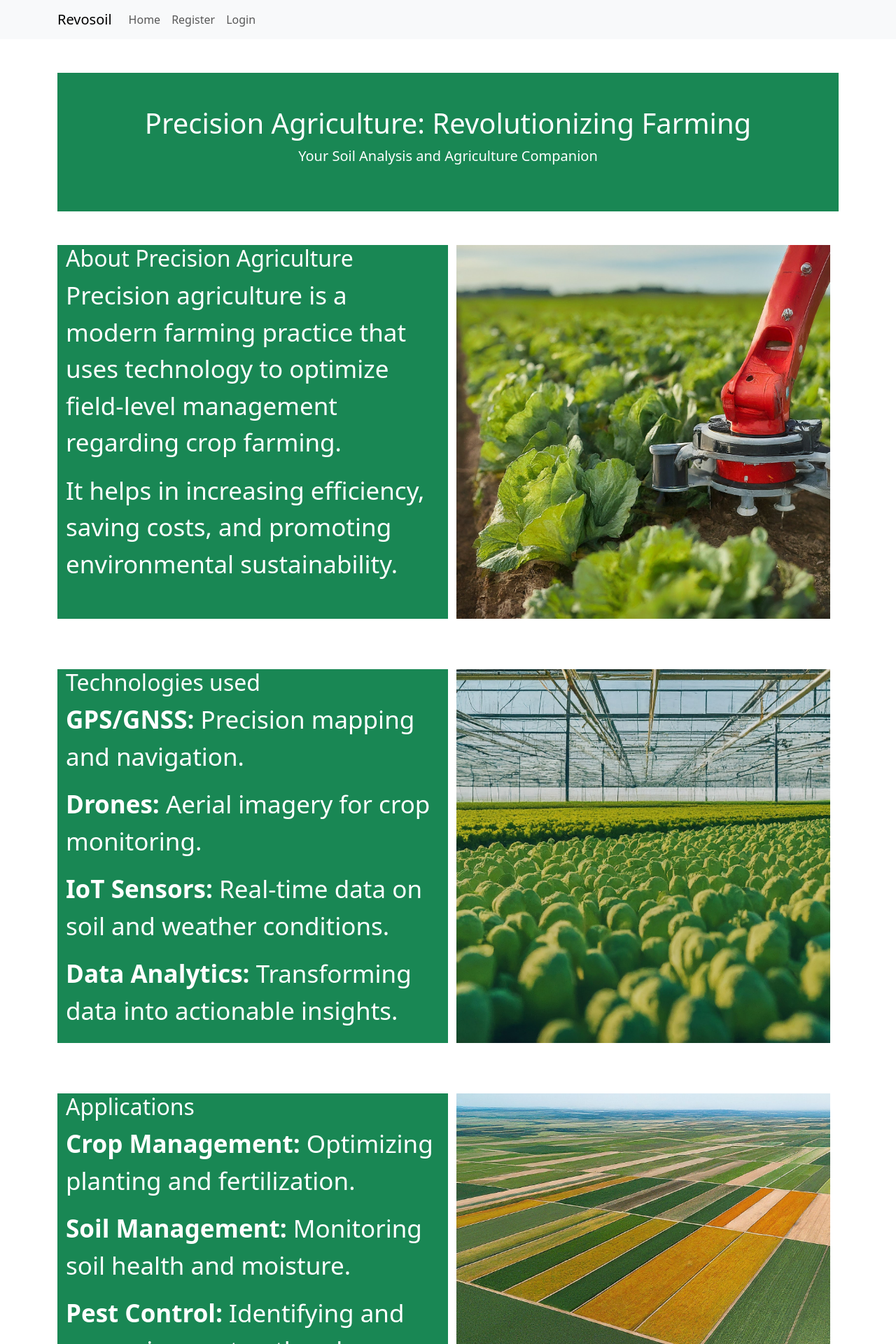
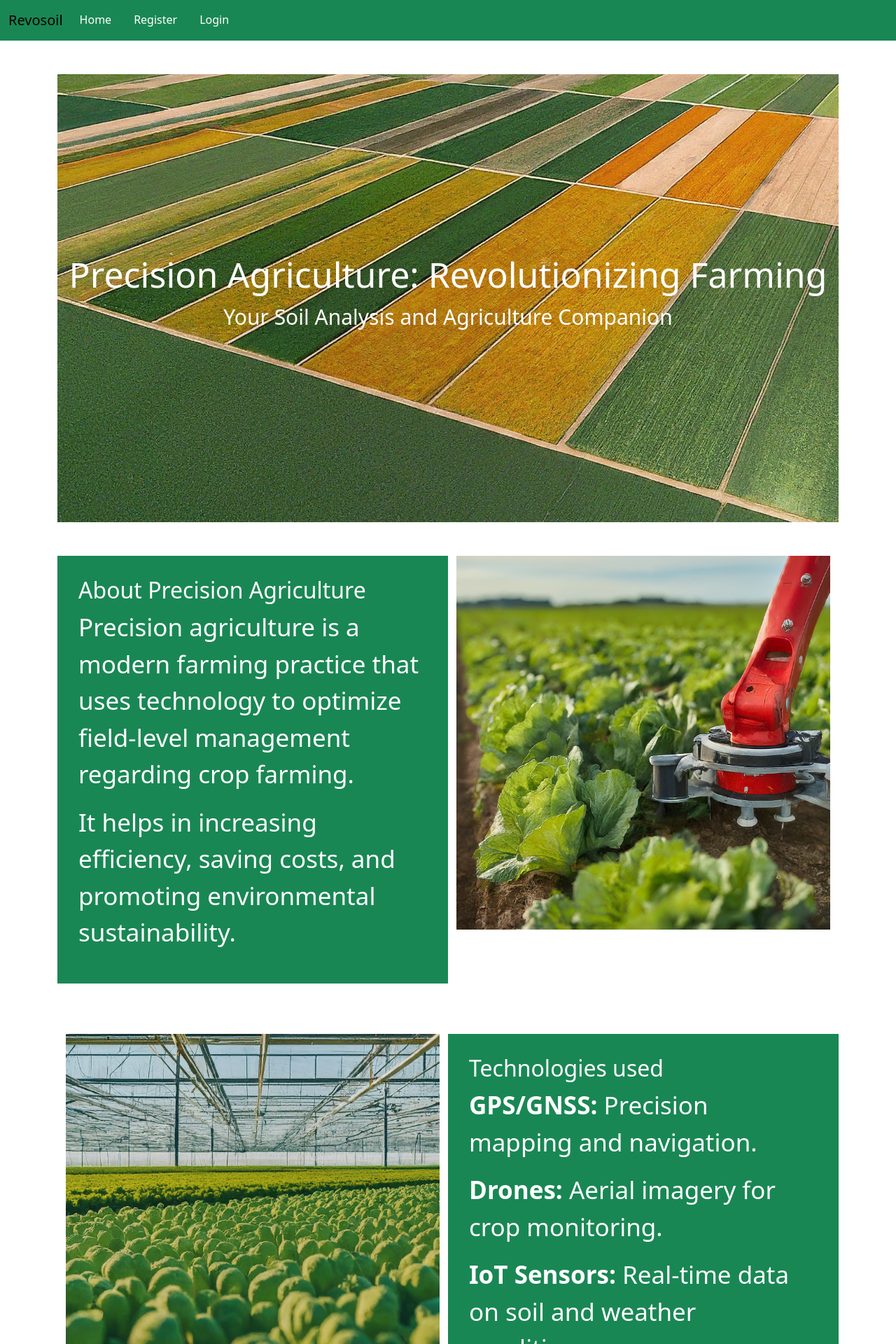
Before and after one commit to ndjek1/Django-Agriculture, a Django app: page /soilapp/ in a window 1280 px wide. Shown: the top 1920 px of the page at 70% size. Run offline with Django 4.2, Linux system fonts and the light colour scheme.

Commit message:
Did some modifications

```diff
--- a/soilapp/templates/base.html
+++ b/soilapp/templates/base.html
@@ -1,3 +1,4 @@
+{% load static %}
 <!DOCTYPE html>
 <html lang="en">
 <head>
@@ -6,16 +7,22 @@
     <title>Revosoil</title>
     <!-- Include CSS and JavaScript files here -->
     <link href="https://cdn.jsdelivr.net/npm/bootstrap@5.3.2/dist/css/bootstrap.min.css" rel="stylesheet" integrity="sha384-T3c6CoIi6uLrA9TneNEoa7RxnatzjcDSCmG1MXxSR1GAsXEV/Dwwykc2MPK8M2HN" crossorigin="anonymous">
+    <link rel="stylesheet" href="{% static 'css/styles.css' %}">
+    <style>
+        .navbar-nav .nav-link {  /* Target both nav-nav and nav-link classes */
+          color: white;
+        }
+      </style>
 </head>
 <body style="padding-bottom: 70px;">
-    <header class="navbar navbar-expand-lg navbar-light bg-light">
-        <div class="container">
+    <header class="navbar nav-fill navbar-expand-lg   bg-success  navbar-justify-content-center">
+        <div class="container-fluid ">
             <a class="navbar-brand" href="{% url 'index' %}">Revosoil</a>
             <button class="navbar-toggler" type="button" data-bs-toggle="collapse" data-bs-target="#navbarNav" aria-controls="navbarNav" aria-expanded="false" aria-label="Toggle navigation">
                 <span class="navbar-toggler-icon"></span>
             </button>
-            <div class="collapse navbar-collapse" id="navbarNav">
-                <ul class="navbar-nav">
+            <div class="collapse navbar-collapse " id="navbarNav">
+                <ul class="navbar-nav  nav-underline "  style="color: inherit;">
                     <li class="nav-item">
                         <a class="nav-link" href="{% url 'index' %}">Home</a>
                     </li>
--- a/soilapp/templates/index.html
+++ b/soilapp/templates/index.html
@@ -14,9 +14,14 @@
 </head>
 <body>
 {% block content %}
-    <header class="bg-success text-white text-center py-5">
-        <h1>Precision Agriculture: Revolutionizing Farming</h1>
-        <p class="lead">Your Soil Analysis and Agriculture Companion</p>
+    <header class=" header d-flex flex-column justify-content-center align-items-center  " style="width: 100%;
+    height: 80vh;
+    background-image: url({% static 'images/agricult2.jpg' %});
+    background-size: cover;
+    color: white;
+    background-position: center;" >
+        <h1 style=" font-size: 50px; font-style: bold;">Precision Agriculture: Revolutionizing Farming</h1>
+        <p class="lead text-lg" style="font-size: 30px;">Your Soil Analysis and Agriculture Companion</p>
 
     </header>
 
@@ -35,7 +40,7 @@
 
     <section class="container mt-5 mb-5 bg-teal-700">
         <div class="row flex-column flex-md-row justify-content-around">
-            <div class="col-sm-6 col-md-5 col-lg-6 bg-success text-white text-left mb-4" style="font-size: 35px;">
+            <div class="col-sm-6 col-md-5 col-lg-6 bg-success text-white text-left mb-4" style="font-size: 35px;  padding: 30px;">
                 <h2>About Precision Agriculture</h2>
                 <p>Precision agriculture is a modern farming practice that uses technology to optimize field-level
                      management regarding crop farming.</p>
@@ -52,28 +57,30 @@
 
     <section class="container mt-5 mb-5">
         <div class="row flex-column flex-md-row justify-content-around">
-            <div class="col-sm-6 col-md-5 col-lg-6 bg-success text-white text-left mb-4" style="font-size: 35px;">
+
+            <div class="col-sm-6 col-md-5 offset-md-1 col-lg-6 offset-lg-0 mb-4">
+                <img src="{% static 'images/agricult1.jpg' %}" class="img-fluid" alt="...">
+            </div>
+            <div class="col-sm-6 col-md-5 col-lg-6 bg-success text-white text-left mb-4" style="font-size: 35px;  padding: 30px;">
                 <h2>Technologies used</h2>
                 <p><strong>GPS/GNSS:</strong> Precision mapping and navigation.</p>
             <p><strong>Drones:</strong> Aerial imagery for crop monitoring.</p>
             <p><strong>IoT Sensors:</strong> Real-time data on soil and weather conditions.</p>
             <p><strong>Data Analytics:</strong> Transforming data into actionable insights.</p>
             </div>
-            <div class="col-sm-6 col-md-5 offset-md-1 col-lg-6 offset-lg-0 mb-4">
-                <img src="{% static 'images/agricult1.jpg' %}" class="img-fluid" alt="...">
-            </div>
+
         </div>
     </section>
     <section class="container mt-5 mb-5 p-6">
         <div class="row flex-column flex-md-row justify-content-around">
-            <div class="col-sm-6 col-md-5 col-lg-6 bg-success text-white text-left mb-4" style="font-size: 35px;">
+            <div class="col-sm-6 col-md-5 col-lg-6 bg-success text-white text-left mb-4" style="font-size: 35px;  padding: 30px;">
                 <h2>Applications</h2>
                 <p><strong>Crop Management:</strong> Optimizing planting and fertilization.</p>
                 <p><strong>Soil Management:</strong> Monitoring soil health and moisture.</p>
                 <p><strong>Pest Control:</strong> Identifying and managing pest outbreaks.</p>
             </div>
             <div class="col-sm-6 col-md-5 offset-md-1 col-lg-6 offset-lg-0 mb-4">
-                <img src="{% static 'images/agricult2.jpg' %}" class="img-fluid" alt="...">
+                <img src="{% static 'images/agricult4.jpg' %}" class="img-fluid" alt="...">
             </div>
         </div>
     </section>
```
Also changed, not shown: soilapp/static/styles.css (+6 -12 lines).
